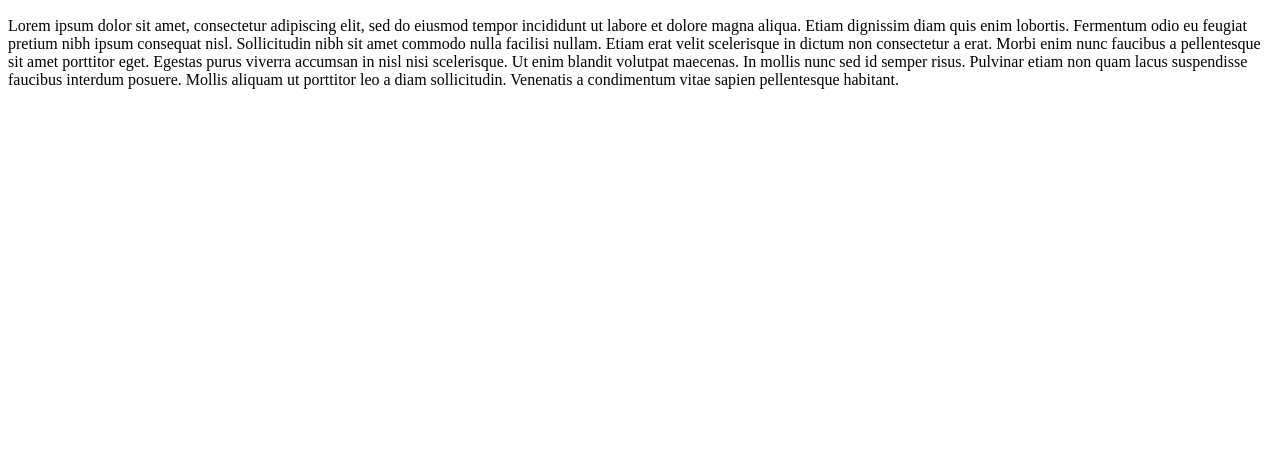
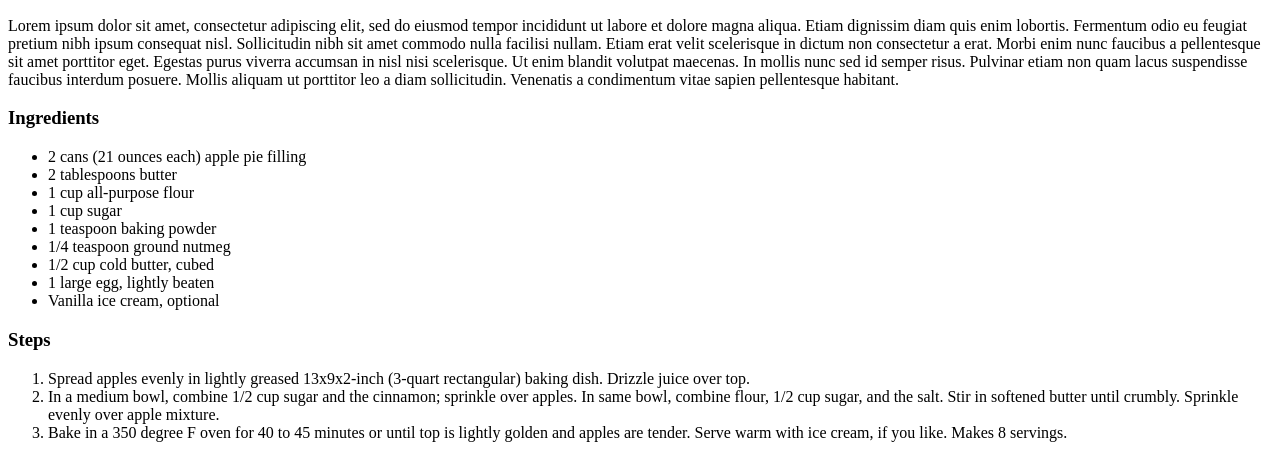
Before and after one commit to zeppy011/odin-recipes, a plain HTML site: page recipes/crisp.html in a window 1280 px wide. Shown: the part 434-892 px from the top of the page. Before the commit the page ends 800 px from the top, so only its background shows below. Drawn offline with Linux system fonts and the light colour scheme.

Commit message:
Add ingredients and step lists

```diff
--- a/recipes/crisp.html
+++ b/recipes/crisp.html
@@ -18,5 +18,30 @@
             suspendisse faucibus interdum posuere. Mollis aliquam ut porttitor leo a diam sollicitudin.
             Venenatis a condimentum vitae sapien pellentesque habitant.
         </p>
+        <h3>Ingredients</h3>
+        <ul>
+            <li>2 cans (21 ounces each) apple pie filling</li>
+            <li>2 tablespoons butter</li>
+            <li>1 cup all-purpose flour</li>
+            <li>1 cup sugar</li>
+            <li>1 teaspoon baking powder</li>
+            <li>1/4 teaspoon ground nutmeg</li>
+            <li>1/2 cup cold butter, cubed</li>
+            <li>1 large egg, lightly beaten</li>
+            <li>Vanilla ice cream, optional</li>
+        </ul>
+        <h3>Steps</h3>
+        <ol>
+            <li>Spread apples evenly in lightly greased 13x9x2-inch (3-quart rectangular) baking dish. Drizzle juice over top.</li>
+            <li>
+                In a medium bowl, combine 1/2 cup sugar and the cinnamon; sprinkle over apples.
+                In same bowl, combine flour, 1/2 cup sugar, and the salt. Stir in softened butter
+                until crumbly. Sprinkle evenly over apple mixture.
+            </li>
+            <li>
+                Bake in a 350 degree F oven for 40 to 45 minutes or until top is lightly golden and apples are tender.
+                Serve warm with ice cream, if you like. Makes 8 servings.
+            </li>
+        </ol>
     </body>
 </html>
```
